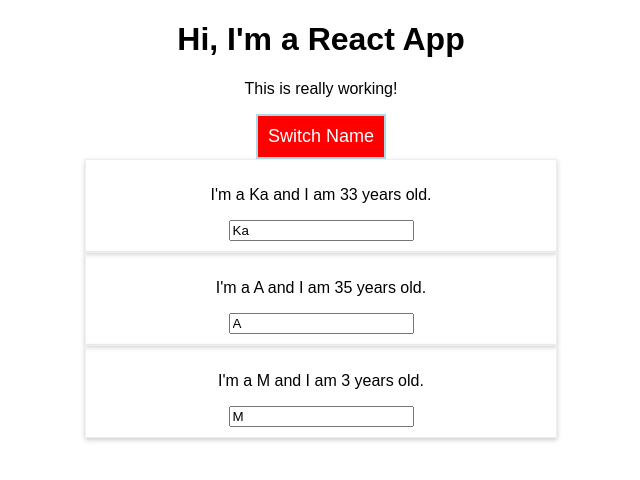
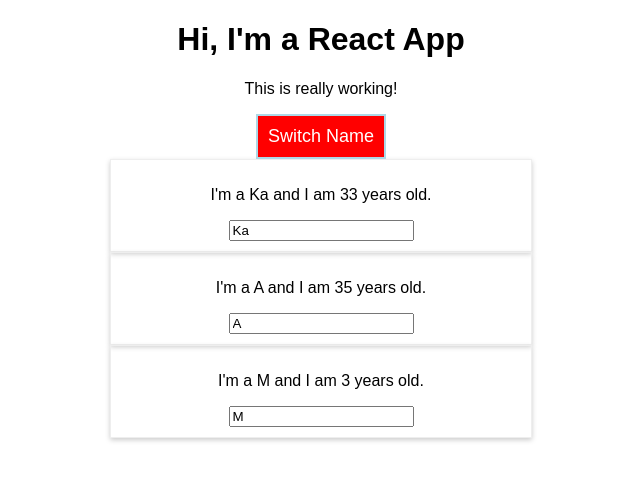
Before and after one commit to kato86/react-complete-guide, a React (Create React App) app: page / in a window 1280 px wide. Both pictures are taken after a click on the button "Switch Name". Shown: the top 480 px of the page, without its empty margins (319-959 px from the left). Built offline with nearby package versions, Linux system fonts and the light colour scheme.

Commit message:
Delete Radium

```diff
--- a/src/App.js
+++ b/src/App.js
@@ -1,6 +1,5 @@
 import React, { Component } from "react";
 import "./App.css";
-import Radium, { StyleRoot } from 'radium';
 import Person from "./Person/Person";
 
 class App extends Component {
@@ -48,10 +47,6 @@
       border: "2px solid lightblue",
       padding: "10px",
       cursor: "pointer",
-      ':hover': {
-        backgroundColor: "lightgreen",
-        color: 'black'
-      }
     };
 
     let persons = null;
@@ -73,10 +68,6 @@
         </div>
       );
       style.backgroundColor = "red";
-      style[':hover'] = {
-        backgroundColor: "lightgreen",
-        color: 'black'
-      }
     }
 
     let classes = [];
@@ -88,7 +79,6 @@
     }
 
     return (
-      <StyleRoot>
       <div className="App">
         <h1>Hi, I'm a React App</h1>
         <p className={classes.join(" ")}>This is really working!</p>
@@ -97,9 +87,8 @@
         </button>
         {persons}
       </div>
-      </StyleRoot>
     );
   }
 }
 
-export default Radium(App);
+export default App;
--- a/src/Person/Person.js
+++ b/src/Person/Person.js
@@ -1,15 +1,9 @@
 import React from "react";
-import Radium from 'radium';
 import "./Person.css";
 
 const person = props => {
-  const style = {
-    '@media (min-width: 500px)': {
-      width: '450px'
-    }
-  }
   return (
-    <div className="Person" style={style}>
+    <div className="Person">
       <p onClick={props.click}>
         I'm a {props.name} and I am {props.age} years old.
       </p>
@@ -19,4 +13,4 @@
   );
 };
 
-export default Radium(person);
+export default person;
```
Lines whose indentation alone changed are shown as unchanged.
